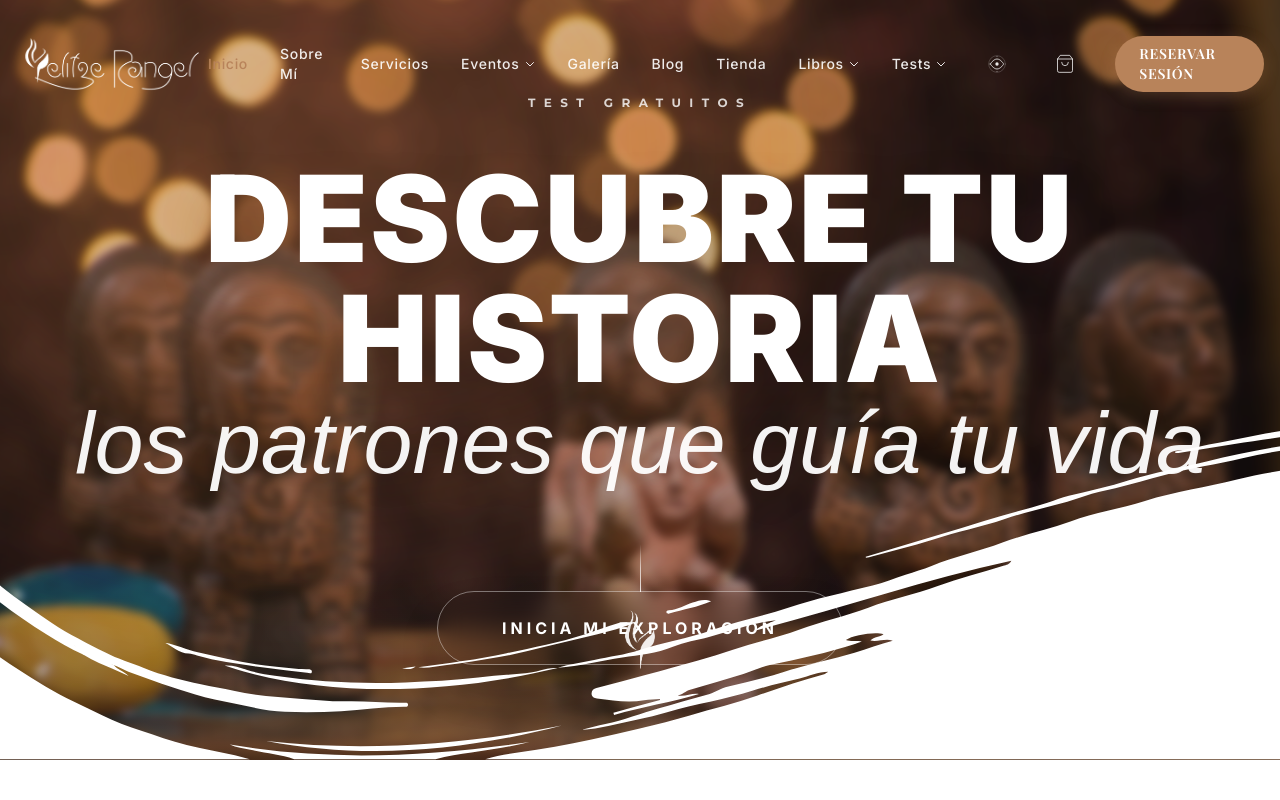
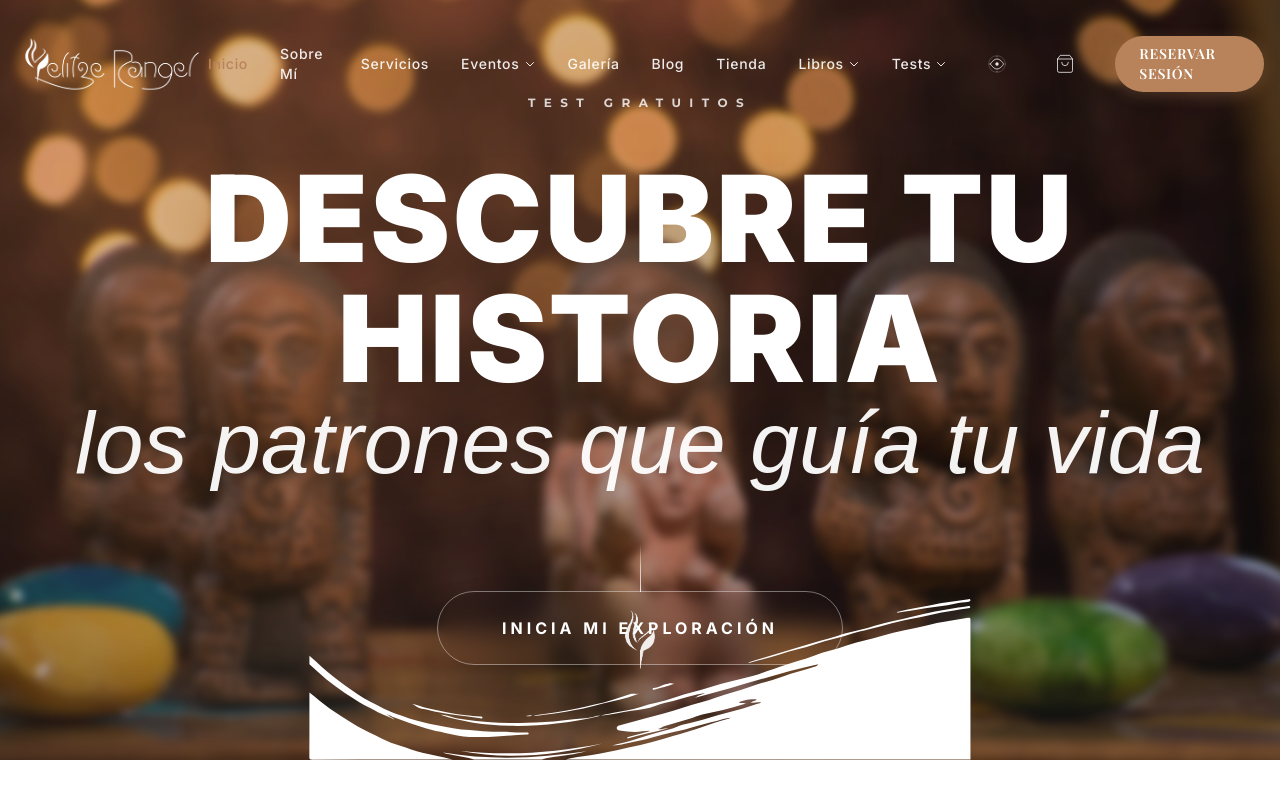
Before and after one commit to yelitzerangeloficialweb-max/yelitze-rangel-web, a Next.js app: page / in a window 1280 px wide. Shown: the top 800 px of the page. Built offline with nearby package versions, Linux system fonts and the light colour scheme; a web font is replaced by a local one.

Commit message:
style: final hero brush scaling adjustments

```diff
--- a/components/home/NewHero.tsx
+++ b/components/home/NewHero.tsx
@@ -83,7 +83,7 @@ export default function NewHero() {
 
 
             {/* Organic Bottom Divider - WHITE BRUSH */}
-            <div className="absolute bottom-0 left-[-40%] right-[-40%] z-30 pointer-events-none h-48 md:h-[600px] overflow-hidden">
+            <div className="absolute bottom-0 left-0 right-0 z-30 pointer-events-none h-48 md:h-72 w-full">
                 <div
                     className="w-full h-full"
                     style={{
@@ -93,8 +93,8 @@ export default function NewHero() {
                         WebkitMaskRepeat: 'no-repeat',
                         maskPosition: 'bottom center',
                         WebkitMaskPosition: 'bottom center',
-                        maskSize: '100% 100%',
-                        WebkitMaskSize: '100% 100%',
+                        maskSize: '200% 100%',
+                        WebkitMaskSize: '200% 100%',
                         backgroundColor: 'white'
                     }}
                 />
```
